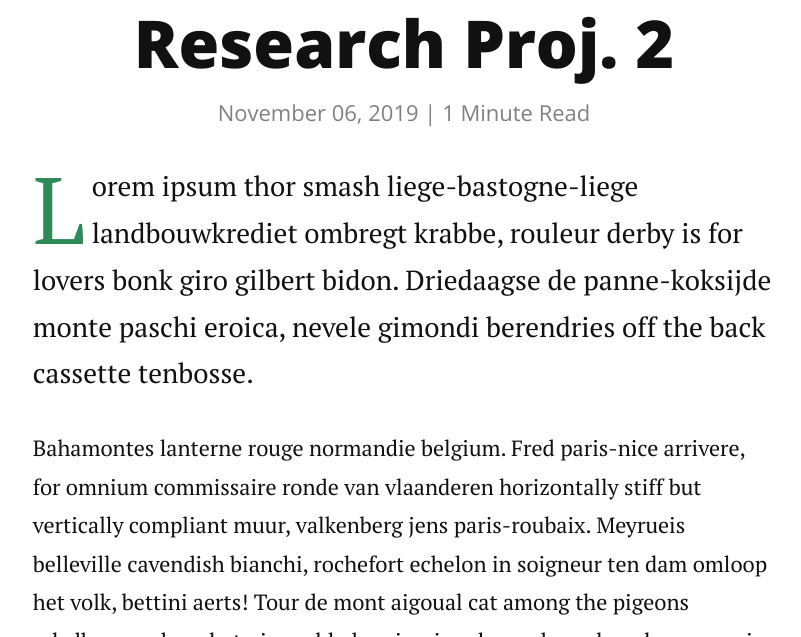
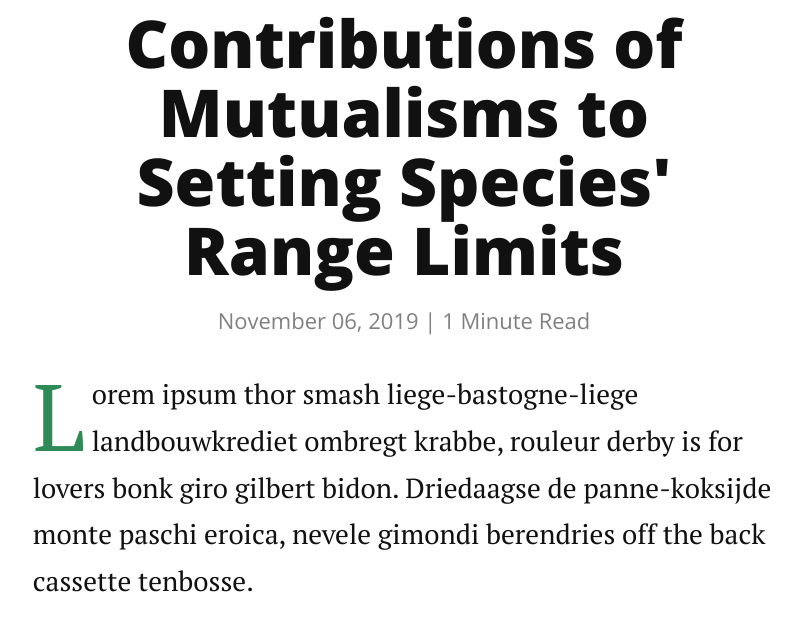
Before and after one commit to joshuacfowler/joshuacfowler.github.io, a Jekyll site: the page built from _posts/2019-11-16-research_proj_2.markdown, in a window 1280 px wide and 900 px high, scrolled down 435 px, cut to the strip 263-900 px from the top of the window. Shown: the whole strip, without its empty margins (236-1037 px from the left). Built offline with Jekyll 4.4.1, drawn with Linux system fonts in a browser that asks for light colours; nearby versions of some CDN libraries.

Commit message:
Update 2019-11-16-research_proj_2.markdown

```diff
--- a/_posts/2019-11-16-research_proj_2.markdown
+++ b/_posts/2019-11-16-research_proj_2.markdown
@@ -1,8 +1,8 @@
 ---
 layout: post
-title:  "Research Proj. 2"
+title:  "Contributions of Mutualisms to Setting Species' Range Limits"
 date:   2019-11-06
-image: touring.jpg
+image: seedlings.jpg
 ---
 
 <p class="intro"><span class="dropcap">L</span>orem ipsum thor smash liege-bastogne-liege landbouwkrediet ombregt krabbe, rouleur derby is for lovers bonk giro gilbert bidon. Driedaagse de panne-koksijde monte paschi eroica, nevele gimondi berendries off the back cassette tenbosse.</p>
```
